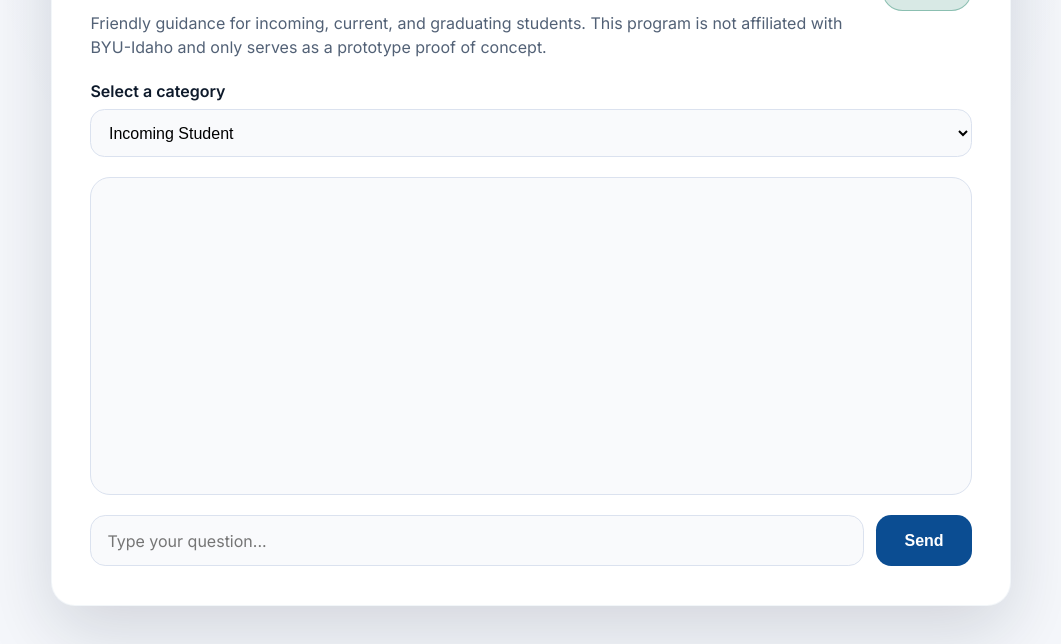
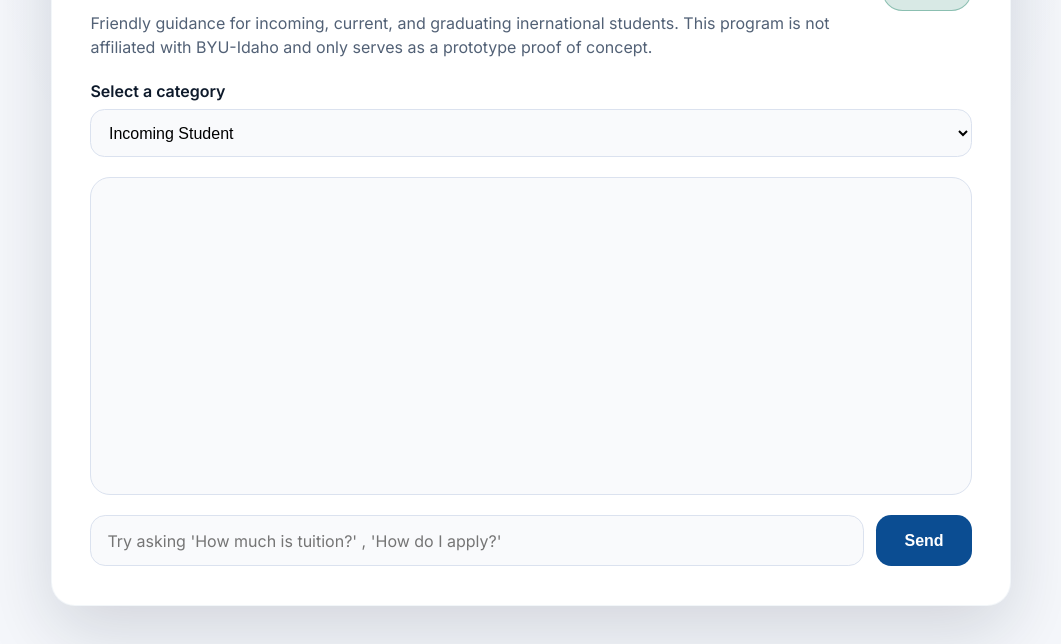
Before and after one commit to abrahamalcuin/AI-International_Services_ChatBot, a plain HTML site: page frontend/index.html in a window 1280 px wide. Shown: the part 156-800 px from the top of the page, without its empty margins (109-1170 px from the left). Drawn offline with nearby package versions, Linux system fonts and the light colour scheme.

Commit message:
Update index.html

```diff
--- a/frontend/index.html
+++ b/frontend/index.html
@@ -18,7 +18,7 @@
         <div>
           <p class="eyebrow">BYU-Idaho International Services Advisor</p>
           <h1>Plan your next step with confidence</h1>
-          <p>Friendly guidance for incoming, current, and graduating students.
+          <p>Friendly guidance for incoming, current, and graduating inernational students.
             This program is not affiliated with BYU-Idaho and only serves as a prototype proof of concept.
           </p>
         </div>
@@ -29,8 +29,8 @@
         <label for="category">Select a category</label>
         <select id="category">
           <option>Incoming Student</option>
-          <option>Current Student</option>
-          <option>Graduating Student</option>
+          <option>Current Student - Work In Progress</option>
+          <option>Graduating Student - Work in Progress</option>
         </select>
       </section>
 
@@ -41,7 +41,7 @@
           type="text"
           id="question"
           name="question"
-          placeholder="Type your question..."
+          placeholder="Try asking 'How much is tuition?' , 'How do I apply?'"
           autocomplete="off"
           required
         />
```
